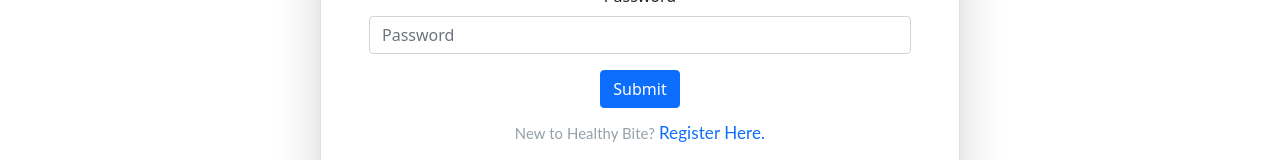
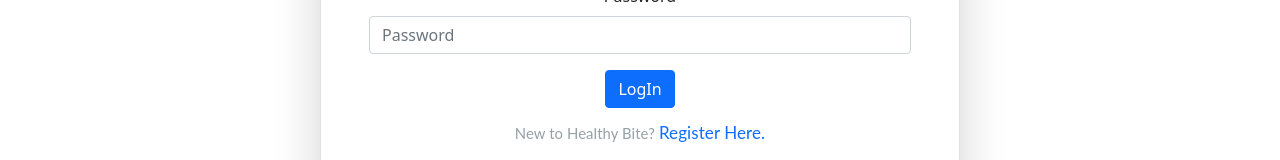
Before and after one commit to PrantaDas/healty-bite-react, a React (Create React App) app: page /login in a window 1280 px wide. Shown: the part 330-490 px from the top of the page. Built offline with nearby package versions, Linux system fonts and the light colour scheme; no server answers.

Commit message:
error handling done

```diff
--- a/src/Components/Pages/Login/Login.js
+++ b/src/Components/Pages/Login/Login.js
@@ -4,57 +4,93 @@ import { Link, useNavigate } from 'react-router-dom';
 import SocialLogin from '../SocialLogin/SocialLogin';
 import './Login.css'
 import auth from '../../../firebase.init';
-import { useSendPasswordResetEmail } from 'react-firebase-hooks/auth';
 import { ToastContainer, toast } from 'react-toastify';
 import 'react-toastify/dist/ReactToastify.css';
+import { sendPasswordResetEmail, signInWithEmailAndPassword } from "firebase/auth";
 
 const Login = () => {
-    const [sendPasswordResetEmail, sending, error] = useSendPasswordResetEmail(
-        auth
-      );
-      const [email,setEmail]=useState({value:"",error:"",error1:""});
-      const [password, setPassword] = useState({ value: "", error: "" });
-      const navigate=useNavigate();
-      const handleEmail = (event) => {
+    const [email, setEmail] = useState({ value: "", error1: "" });
+    const [password, setPassword] = useState({ value: "", error2: "" });
+    const navigate = useNavigate();
+    const handleEmail = (event) => {
         const emailInput = event.target.value;
-        if (/\S+@\S+\.\S+/.test(emailInput)) {
-            setEmail({ value: emailInput, error: "",error1:"" })
-        }
-        else {
-            setEmail({ email: "", error: "Please Provide Your Email",error1:"" });
-        }
+        setEmail({ value: emailInput, error1: "" });
     }
     const handlePassword = (event) => {
         const passInput = event.target.value;
-        let pattern = new RegExp("^(?=.*[a-z])(?=.*[A-Z])(?=.*[0-9])(?=.*[!@#\$%\^&\*])(?=.{8,})");
-        if (!pattern.test(passInput)) {
-            setPassword({ value: "", error: "Please Input Your Valid Password" })
+
+        setPassword({ value: passInput, error2: "" });
+
+    }
+
+    const handleResetPassword = () => {
+        if (email.value === "") {
+            setEmail({ value: "", error1: "Please Provide Your Email First" });
         }
         else {
-            setPassword({ value: passInput, error: "" });
+            sendPasswordResetEmail(auth, email.value)
+                .then(() => {
+                    toast.success("Reset Request Sent !", {
+                        theme: 'colored'
+                    })
+                })
+                .catch(error => {
+                    console.log(error, 'error');
+                    const errorMessage = error.message;
+                    if (errorMessage.includes('auth/user-not-found')) {
+                        toast.error('User Not Found', {
+                            theme: 'colored'
+                        })
+                    }
+
+                })
         }
+
     }
 
-    const handleResetPassword=()=>{
-        if(email.value===""){
-            setEmail({value:"",error:"",error1:"Please Provide Your Email First"});
-        }
-        else{
-            sendPasswordResetEmail(email.value);
-            toast.success('Reset Request Sent!',{
-                theme:'colored',delay:1000
+
+    const handleLogin = (event) => {
+        event.preventDefault();
+        if (email.value && password.value === "") {
+            toast.warning('Input eamil and password first', {
+                theme: 'colored'
             })
         }
 
+        if (email.value && password.value) {
+            signInWithEmailAndPassword(auth, email.value, password.value)
+                .then(userCredential => {
+                    navigate('/');
+                })
+                .catch((error) => {
+                    const errorMessage = error.message;
+                    console.log(error);
+                    if (errorMessage.includes('auth/wrong-password')) {
+                        toast.error('Invalid Password', {
+                            theme: 'colored'
+                        })
+                    }
+                    if (errorMessage.includes('auth/user-not-found')) {
+                        toast.error('User Not Found', {
+                            theme: 'colored'
+                        })
+                    }
+                })
+
         }
+
+    }
 
     return (
         <div className='container w-50 mx-auto mt-5 shadow-lg p-5 rounded-3 border'>
             <h2 className='text-primary fw-bold form-title'>Please Login!!</h2>
-            <Form >
+            <Form onSubmit={handleLogin}>
                 <Form.Group className="mb-3" controlId="formBasicEmail">
                     <Form.Label>Email address</Form.Label>
                     <Form.Control onChange={handleEmail} className='' type="email" placeholder="Enter email" required />
+                    {/* {
+                            email.error && (<p className='text-danger' mt-2>{email.error}</p>)
+                        } */}
                     {
                         email.error1 && (<p className='text-danger' mt-2>{email.error1}</p>)
                     }
@@ -65,10 +101,13 @@ const Login = () => {
 
                 <Form.Group className="mb-3" controlId="formBasicPassword">
                     <Form.Label>Password</Form.Label>
-                    <Form.Control onClick={handlePassword} className='' type="password" placeholder="Password" required />
+                    <Form.Control onChange={handlePassword} className='' type="password" placeholder="Password" required />
+                    {
+                        password.error2 ? (<p className='text-danger' mt-2>{password.error2}</p>) : ""
+                    }
                 </Form.Group>
                 <Button variant="primary" type="submit">
-                    Submit
+                    LogIn
                 </Button>
             </Form>
             <p className='alter-options'><small>New to Healthy Bite?</small><Link className='text-decoration-none ps-1' to='/signup'>Register Here.</Link></p>
```
